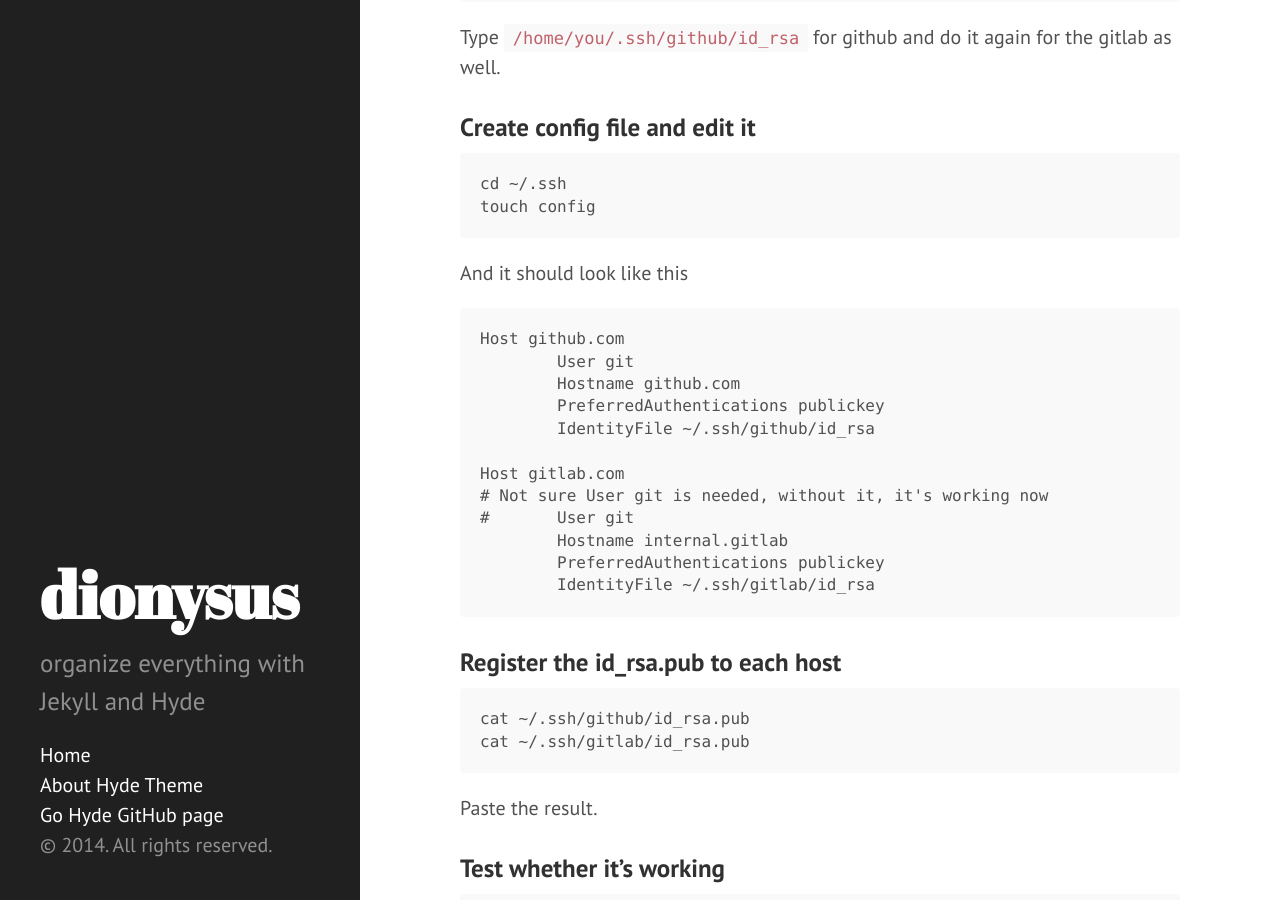
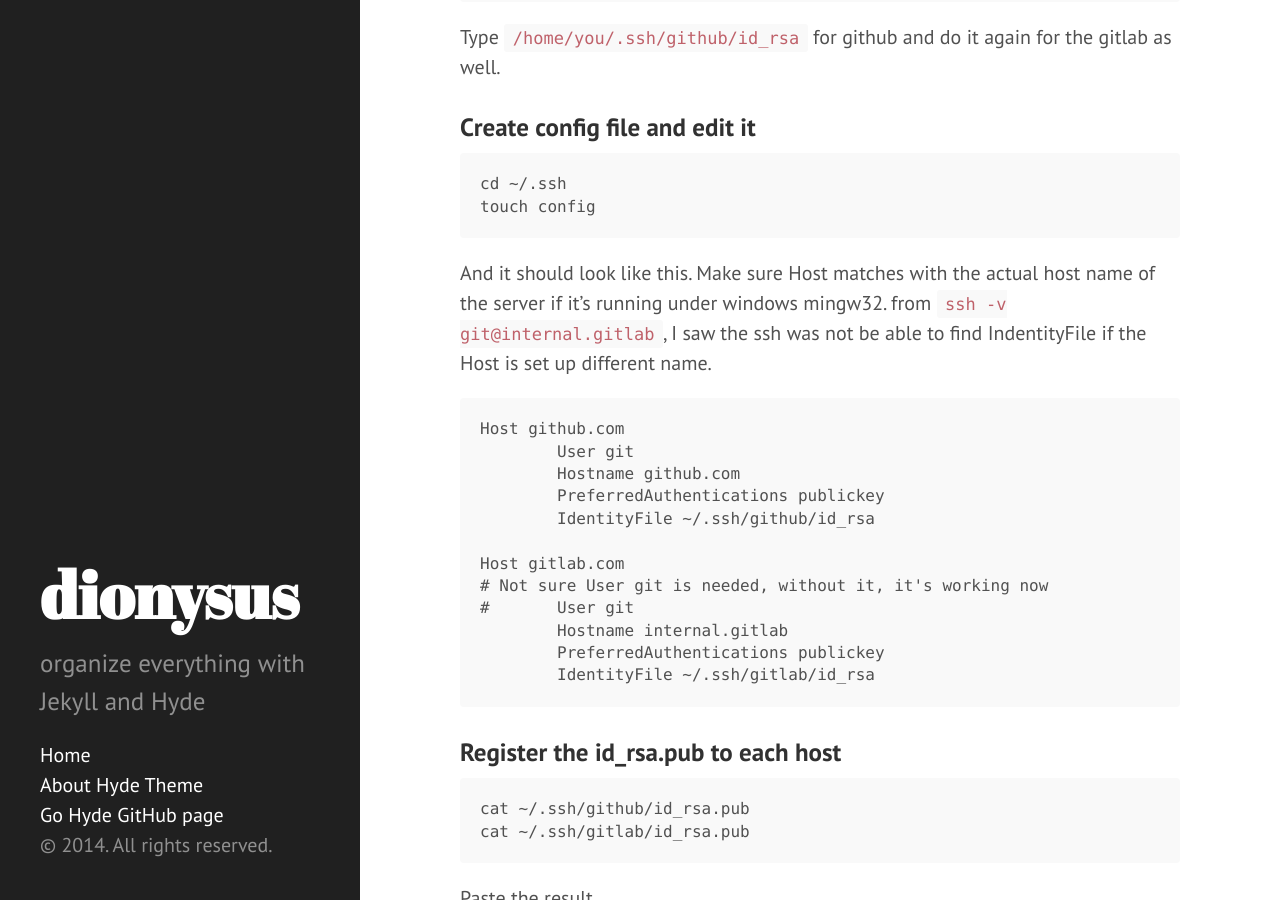
Before and after one commit to iamdionysus/iamdionysus.github.io, a Jekyll site: the page built from _posts/2014-08-18-everyday-tips.md, in a window 1280 px wide and 900 px high, scrolled down 4607 px. Built offline with Jekyll 4.4.1, drawn with Linux system fonts in a browser that asks for light colours; Markdown is read by kramdown in place of the engine named in the settings; some of the changed text lies outside the part shown.

Commit message:
some update

````diff
--- a/_posts/2014-08-18-everyday-tips.md
+++ b/_posts/2014-08-18-everyday-tips.md
@@ -70,7 +70,7 @@ sudo chmod -R 1777 /tmp
 ```
 
 ## How to install latest git
-[Guide from official website and applied to CentOS case](http://git-scm.com/book/en/Getting-Started-Installing-Git)
+[Guide from official website](http://git-scm.com/book/en/Getting-Started-Installing-Git) and applied to CentOS case
 
 ```
 yum install curl-devel expat-devel gettext-devel openssl-devel zlib-devel
@@ -161,7 +161,7 @@ cd ~/.ssh
 touch config
 ```
 
-And it should look like this
+And it should look like this. Make sure Host matches with the actual host name of the server if it's running under windows mingw32. from `ssh -v git@internal.gitlab`, I saw the ssh was not be able to find IndentityFile if the Host is set up different name.
 
 ```
 Host github.com
````
Also changed, not shown: _posts/2014-08-19-new-ruby-on-rails-tutorial.md (+11 -1 lines).
